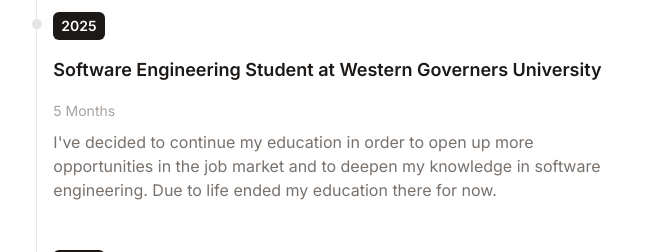
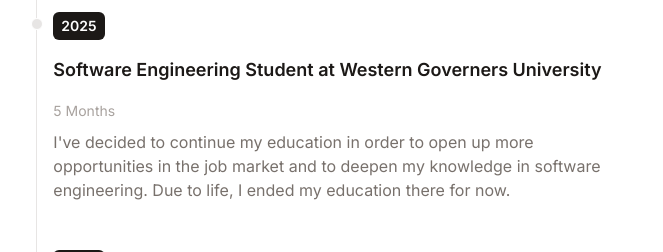
Before and after one commit to Leonardo-Gallo/portfolio, a React (Vite) app: page / in a window 1280 px wide. Shown: the part 880-1132 px from the top of the page, without its empty margins (305-968 px from the left). Built offline with nearby package versions, Linux system fonts and the light colour scheme.

Commit message:
updates timeline

```diff
--- a/src/components/data/timeline.js
+++ b/src/components/data/timeline.js
@@ -9,7 +9,7 @@ export default [
         year:'2025',
         title:'Software Engineering Student at Western Governers University',
         duration:'5 Months',
-        details:'I\'ve decided to continue my education in order to open up more opportunities in the job market and to deepen my knowledge in software engineering. Due to life ended my education there for now.'
+        details:'I\'ve decided to continue my education in order to open up more opportunities in the job market and to deepen my knowledge in software engineering. Due to life, I ended my education there for now.'
     },
     {
         year:'2024',
```
